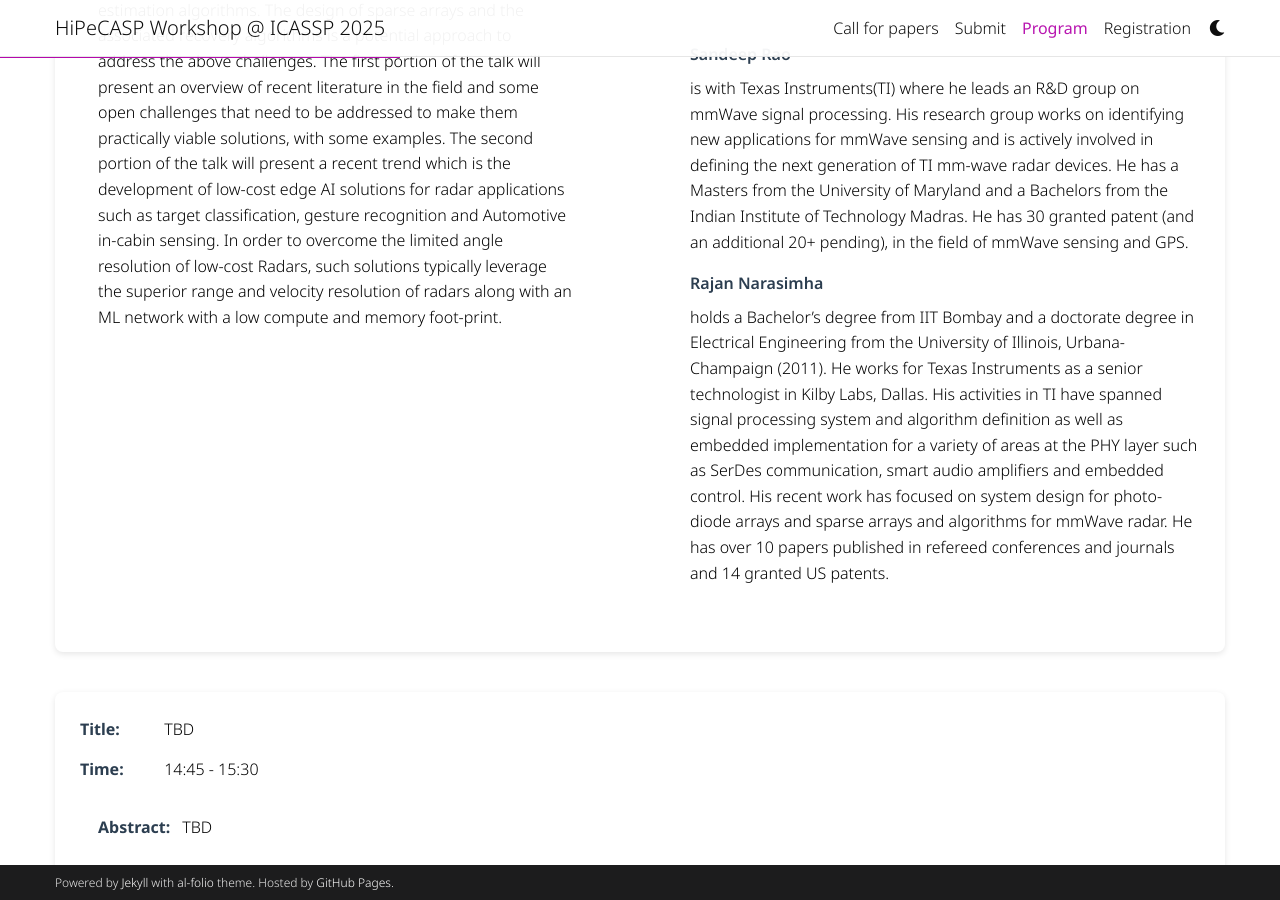
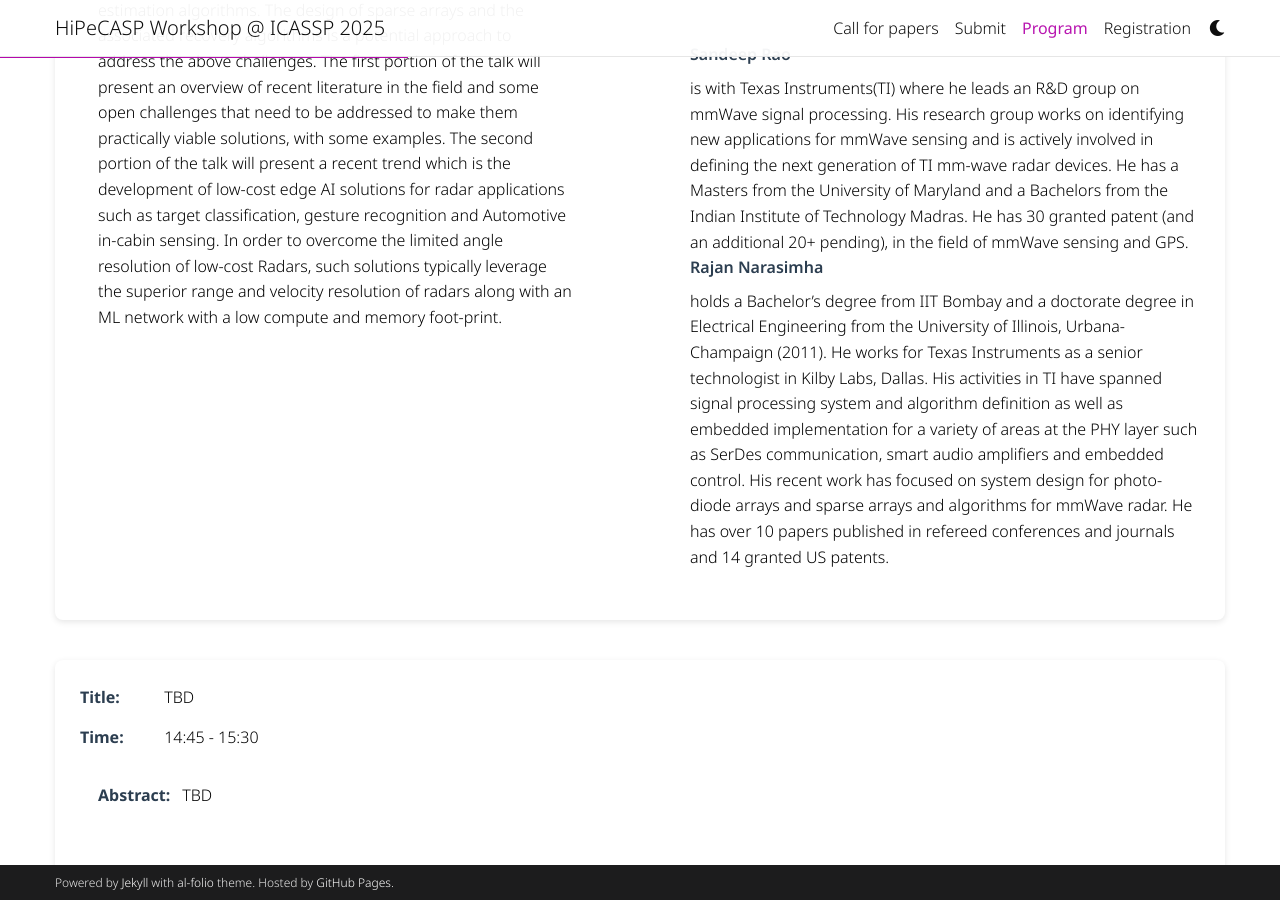
Before and after one commit to signal-process/signal-process.github.io, a Jekyll site: the page built from _pages/program.md, in a window 1280 px wide and 900 px high, scrolled down 519 px. Built offline with Jekyll 4.4.1, drawn with Linux system fonts in a browser that asks for light colours; comment, search, counter and statistics services are not loaded; a style sheet for code colours, icons or effects is not loaded.

Commit message:
Update speakers.html

```diff
--- a/_includes/speakers.html
+++ b/_includes/speakers.html
@@ -180,7 +180,7 @@
           <div class="bio-item">
             {% assign name = talk.names[forloop.index0] %}
             {% capture bold_name %}<strong>{{ name }}</strong>{% endcapture %}
-            {{ bio | replace: name, bold_name | markdownify }}
+            {{ bio | replace: name, bold_name | markdownify | remove: '<p>' | remove: '</p>' }}
           </div>
           {% endfor %}
         </div>
```
